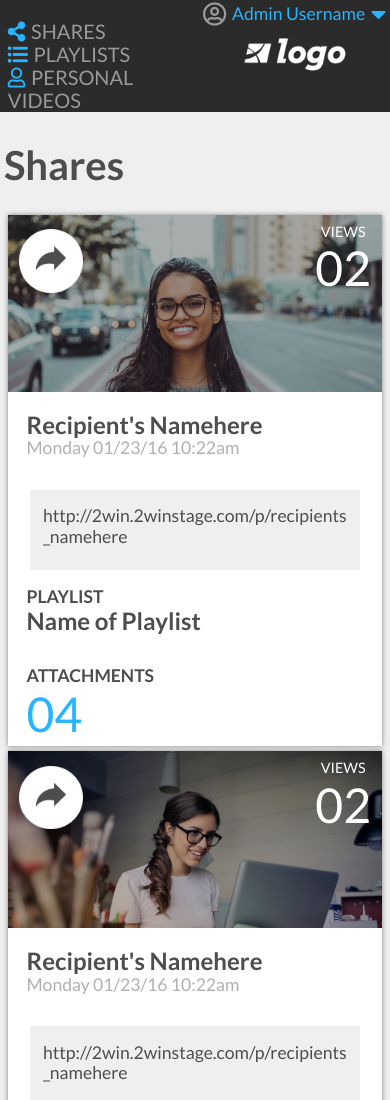
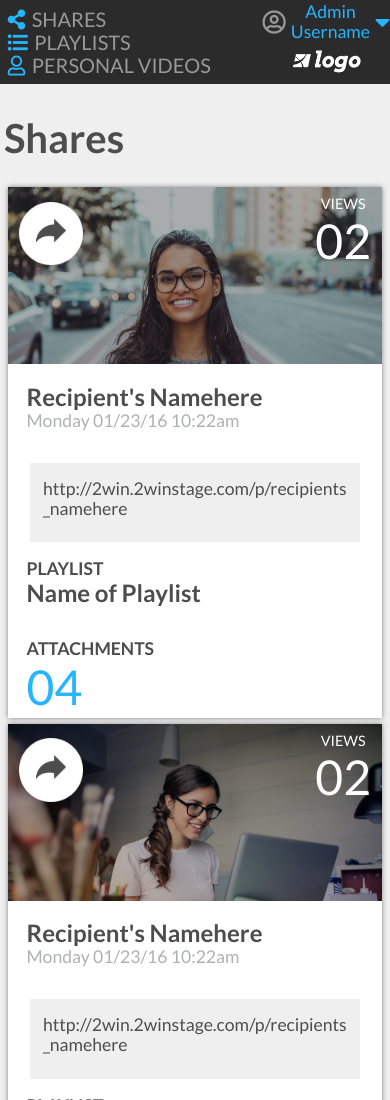
Before and after one commit to dForDeveloper/jd-comp-challenge-1, a plain HTML site: page index.html in a window 390 px wide. Shown: the top 1100 px of the page. Drawn offline with Linux system fonts and the light colour scheme.

Commit message:
Improve header spacing in mobile view

```diff
--- a/index.html
+++ b/index.html
@@ -29,7 +29,7 @@
             <i class="fas fa-caret-down nav-right-icon"></i>
           </a>
         </p>
-        <img src="images/logo.png" alt="logo" class="logo">
+        <a href="#"><img src="images/logo.png" alt="logo" class="logo"></a>
       </nav>
     </header>
     <main>
--- a/styles.css
+++ b/styles.css
@@ -192,10 +192,10 @@ section {
 
 @media (max-width: 1440px) and (orientation: portrait) {
   .nav-left {
-    flex: 1;
+    flex: 2;
     font-size: 1.25rem;
     margin-left: 2%;
-    padding-top: 5%;
+    padding-top: 2%;
   }
   nav a {
     display: block;
```
